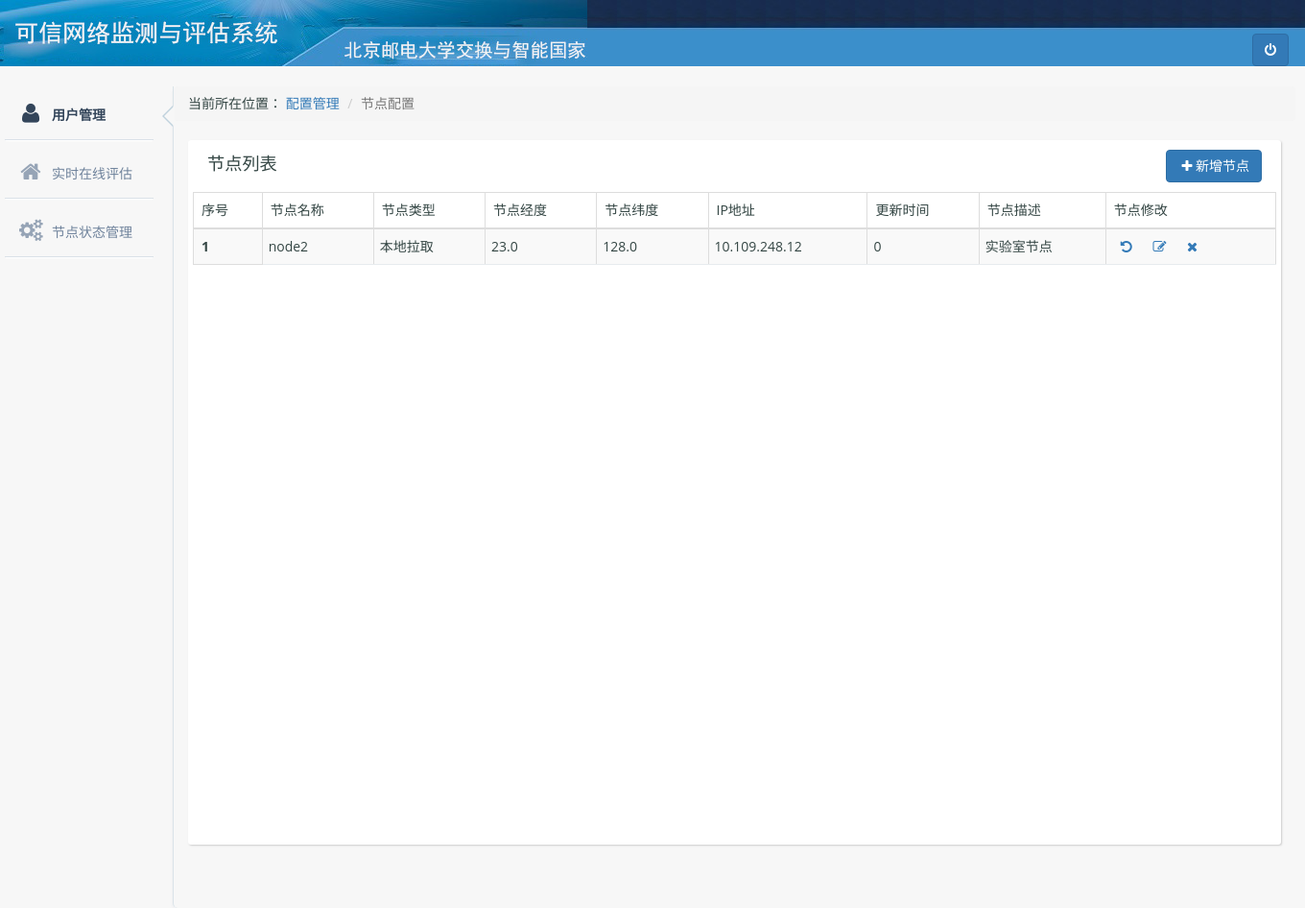
After one commit to bupttrust/Trust, a Django app: template trust/templates/config/nodeConfig.html in a window 1360 px wide. The commit adds this page. Shown: the whole page at 96% size. Run offline with Django 3.2, Linux system fonts and the light colour scheme; the template is opened without the code that fills it: values that come from a table or form of the project are taken from there, others are empty; data comes from the database, SQL or seed files in the repository; both versions use the stored data as it was after the commit; some libraries are stand-ins or nearby versions.

Commit message:
增加节点模块

```diff
--- a/mysite/urls.py
+++ b/mysite/urls.py
@@ -15,7 +15,7 @@ Including another URLconf
 """
 from django.conf.urls import url, include
 from django.contrib import admin
-from trust.views import index, usermanagement
+from trust.views import index, usermanagement, config, node
 
 urlpatterns = [
     url(r'^admin/', include(admin.site.urls)),
@@ -34,3 +34,20 @@ urlpatterns += [
     url(r'^regist/$', usermanagement.regist, name = 'regist'),
     url(r'^logout/$', usermanagement.logout, name = 'logout'),
 ]
+
+urlpatterns += [
+    #url(r'^appConfig/(\d+)/$', config.jobinfo),
+    #url(r'^job/edit$', config.editJob),
+    url(r'^nodeConfig/$', config.nodeConfig),
+    #url(r'^appConfig/$', config.jobStream),
+    #url(r'^templateConfig/$', config.templateConfig),
+    #url(r'^nodeState/$', config.nodeState),
+    #url(r'^config/inTimeState/$', config.inTimeState),
+]
+
+urlpatterns += [
+    url(r'^node/edit$', node.edit),
+    url(r'^node/delete$', node.delete),
+    url(r'^node/add$', node.addNode),
+    #url(r'^node/getServer$', node.getServers)
+]
--- a/trust/static/js/nodeConfig.js
+++ b/trust/static/js/nodeConfig.js
@@ -4,11 +4,11 @@ $(document).ready(function() {
     	var $thisrow = $(this).parent().parent();
     	$("#editNodeModal input.node-id").val($thisrow.attr('id'));
 	   	$("#editNodeModal .form-group input.node-name").val($thisrow.children(':eq(1)').text());
-    	$("#editNodeModal .form-group input.node-desc").val($thisrow.children(':eq(2)').text());
-    	$("#editNodeModal .form-group input.node-ip").val($thisrow.children(':eq(3)').text());
-		$("#editNodeModal .form-group input.node-cpucount").val($thisrow.children(':eq(4)').text());
-		$("#editNodeModal .form-group input.node-cpuFrequency").val($thisrow.children(':eq(5)').text());
-		$("#editNodeModal .form-group input.node-memory").val($thisrow.children(':eq(6)').text());
+    	$("#editNodeModal .form-group input.node-type").val($thisrow.children(':eq(2)').text());
+    	$("#editNodeModal .form-group input.node-x").val($thisrow.children(':eq(3)').text());
+		$("#editNodeModal .form-group input.node-y").val($thisrow.children(':eq(4)').text());
+		$("#editNodeModal .form-group input.node-ip").val($thisrow.children(':eq(5)').text());
+		$("#editNodeModal .form-group input.node-desc").val($thisrow.children(':eq(6)').text());
 		$("#editNodeModal .form-group input.node-memorySpeed").val($thisrow.children(':eq(7)').text());
 		$("#editNodeModal .form-group input.node-disk").val($thisrow.children(':eq(8)').text());
 		$("#editNodeModal .form-group input.node-gpu").val($thisrow.children(':eq(9)').text());
--- /dev/null
+++ b/trust/templates/config/nodeConfig.html
@@ -0,0 +1,218 @@
+{% extends "base/page-base.html" %}
+{% block title %}节点配置{% endblock %}
+{% load staticfiles %}
+
+{% block css %}
+<link rel="stylesheet" href="{% static "css/compiled/nodeConfig.css" %}"rel="stylesheet" type="text/css" />
+{% endblock %}
+
+{% block side-nav %}
+{% include "side-nav/side-nav-config.html" %}
+{% endblock %}
+
+{% block content %}
+
+<!-- main container -->
+<div class="content container">
+    <div class="row">
+        <ol class="breadcrumb">
+            <span>当前所在位置：</span>
+            <li>
+                <a>配置管理</a>
+            </li>
+            <li class="active">节点配置</li>
+        </ol>
+    </div>
+
+    <div class="row">
+        <div class="col-md-12">
+          <div class="main-box">
+            <!-- Default panel contents -->
+            <div class="main-box-header clearfix">
+                <h2 class="pull-left">节点列表</h2>
+                <a class="btn btn-primary pull-right" data-toggle="modal" data-target='#newNodeModal' id="add-node"> <i class="fa fa-plus fa-fw"></i>新增节点</a>
+            </div>
+            <div class="main-box-body">
+
+                <div class="row">
+                    <div class="table-responsive">
+                            <table class="table table-striped table-hover table-bordered " id="rawnodes">
+                                <thead>
+                                    <tr>
+                                        <td>序号</td>
+                                        <td>节点名称</td>
+                                        <td>节点类型</td>
+                                        <td>节点经度</td>
+                                        <td>节点纬度</td>
+                                        <td>IP地址</td>
+                                        <td>更新时间</td>
+                                        <td>节点描述</td>
+                                        <td>节点修改</td>
+                                    </tr>
+                                </thead>
+
+
+                                <tbody>
+                                {%for node in nodes%}
+                                <tr id='{{node.id}}'>
+                                    <th>{{forloop.counter}}</th>
+                                    <td>{{node.name}}</td>
+                                    <td>{{node.node_type}}</td>
+                                    <td>{{node.location_x}}</td>
+                                    <td>{{node.location_y}}</td>
+                                    <td>{{node.node_ip}}</td>
+                                    <td>{{node.update_time}}</td>
+                                    <td>{{node.introduction}}</td>
+                                    <td>
+                                        <a data-toggle='modal' class='btn btn-resetNode'><i class='fa fa-rotate-left'></i></a>
+                                        <a data-toggle='modal' class='btn btn-editNode'><i class='fa fa-pencil-square-o'></i></a>
+                                        <a data-toggle='modal' class='btn btn-deleteNode'><i class='fa fa-times'></i></a>
+                                    </td>
+                                </tr>
+                                {%endfor%}
+                                </tbody>
+                            </table>
+                    </div>
+                </div>
+            </div>
+        </div>
+    </div>
+
+    </div>
+</div>
+<!--（Modal） -->
+<div class="modal fade" id="editNodeModal" tabindex="-1" role="dialog" aria-labelledby="editNodeModal" aria-hidden="true">
+    <div class="modal-dialog editNodeModal">
+        <div class="modal-content">
+            <div class="modal-header">
+                <button type="button" class="close" data-dismiss="modal" aria-hidden="true">&times;</button>
+                <h4 class="modal-title" id="editModalLabel">编辑节点</h4>
+            </div>
+            <div class="modal-body">
+                <form class="row" id="form-edit-node">
+                <input type="text" name='node-id' class='node-id' value='' style="display:none" />
+                <div class="form-group col-md-6">
+                    <label for="">节点名称</label>
+                    <input type="text" class="form-control node-name" name="node-name" id="" placeholder="">
+                </div>
+                <div class="form-group col-md-6">
+                    <label for="">节点类型</label>
+                    <input type="text" class="form-control node-type" name="node-type" id="" placeholder="">
+                </div>
+                <div class="form-group col-md-6">
+                    <label for="">节点经度</label>
+                    <input type="text" class="form-control node-x" name="node-x" id="" placeholder="">
+                </div>
+                <div class="form-group col-md-6">
+                    <label for="">节点纬度</label>
+                    <input type="text" class="form-control node-y" name="node-y" id="" placeholder="">
+                </div>
+                <div class="form-group col-md-6">
+                    <label for="">IP地址</label>
+                    <input type="text" class="form-control node-ip" name="node-ip" id="" placeholder="">
+                </div>
+                <div class="form-group col-md-6">
+                    <label for="">节点描述</label>
+                    <input type="text" class="form-control node-desc" name="node-desc" id="" placeholder="">
+                </div>
+
+                </form>
+            </div>
+            <div class="modal-footer">
+                <button type="button" class="btn btn-default" data-dismiss="modal">取消</button>
+                <button type="button" class="btn btn-primary">保存</button>
+            </div>
+        </div>
+    </div>
+    <!-- /.modal-content -->
+</div>
+<!-- /.modal -->
+
+<!--（Modal） -->
+<div class="modal fade" id="newNodeModal" tabindex="-1" role="dialog" aria-labelledby="newNodeModal" aria-hidden="true">
+    <div class="modal-dialog newNodeModal">
+        <div class="modal-content">
+            <div class="modal-header">
+                <button type="button" class="close" data-dismiss="modal" aria-hidden="true">&times;</button>
+                <h4 class="modal-title" id="newModalLabel">新增节点</h4>
+            </div>
+            <div class="modal-body">
+               <form class="row" id="form-add-node">
+                <div class="form-group col-md-6">
+                    <label for="">节点名称</label>
+                    <input type="text" class="form-control node-name" name="name" id="" placeholder="">
+                </div>
+                <div class="form-group col-md-6">
+                    <label for="">节点类型</label>
+                    <input type="text" class="form-control node-name" name="node-type" id="" placeholder="">
+                </div>
+                <div class="form-group col-md-6">
+                    <label for="">节点经度</label>
+                    <input type="text" class="form-control node-name" name="node-x" id="" placeholder="">
+                </div>
+                <div class="form-group col-md-6">
+                    <label for="">节点纬度</label>
+                    <input type="text" class="form-control node-name" name="node-y" id="" placeholder="">
+                </div>
+                <div class="form-group col-md-6">
+                    <label for="">IP地址</label>
+                    <input type="text" class="form-control node-ip" name="node-ip" id="" placeholder="">
+                </div>
+                <div class="form-group col-md-6">
+                    <label for="">节点描述</label>
+                    <input type="text" class="form-control node-desc" name="node-desc" id="" placeholder="">
+                </div>
+
+            </form>
+            </div>
+            <div class="modal-footer">
+                <button type="button" class="btn btn-default" data-dismiss="modal">取消</button>
+                <button type="button" class="btn btn-primary">保存</button>
+            </div>
+        </div>
+    </div>
+    <!-- /.modal-content -->
+</div>
+<!-- /.modal -->
+
+
+<!--（Modal） -->
+<div class="modal fade" id="deleteNodeModal" tabindex="-1" role="dialog"
+   aria-labelledby="deleteNodeModal" aria-hidden="true">
+   <div class="modal-dialog">
+      <div class="modal-content">
+         <div class="modal-body">
+         <h4 class="modal-title text-center">
+               确认要删除该节点？<p>(删除后不可恢复)</p>
+            </h4>
+         </div>
+         <div class="modal-footer">
+            <button type="button" class="btn btn-default btn-sm" data-dismiss="modal">取消</button>
+            <button type="button" class="btn btn-danger btn-sm">确认删除</button>
+         </div>
+      </div>
+    </div><!-- /.modal-content -->
+</div><!-- /.modal -->
+
+
+<div class="modal fade" id="resetNodeModal" tabindex="-1" role="dialog" aria-labelledby="resetNodeModal" aria-hidden="true">
+   <div class="modal-dialog">
+      <div class="modal-content">
+         <div class="modal-body">
+         <h4 class="modal-title text-center">
+               确认要重置该节点？<p>(重置后不可恢复)</p>
+            </h4>
+         </div>
+         <div class="modal-footer">
+            <button type="button" class="btn btn-default btn-sm" data-dismiss="modal">取消</button>
+            <button type="button" class="btn btn-danger btn-sm">确认重置</button>
+         </div>
+      </div>
+    </div><!-- /.modal-content -->
+</div><!-- /.modal -->
+
+
+
+{% endblock %} {% block javascript %}
+<script src="{% static "js/nodeConfig.js"%}"></script>
+{% endblock %}
--- a/trust/templates/side-nav/side-nav-config.html
+++ b/trust/templates/side-nav/side-nav-config.html
@@ -1,44 +1,40 @@
 <div id="sidebar-nav">
     <ul id="dashboard-menu">
-        <li>
-            <a href="/index/page/1">
-                <i class="fa fa-fw fa-home"></i>
-                <span>测试任务</span>
-            </a>
-        </li>
-        <li>
+        <li class="active">
+            <div class="pointer">
+                <div class="arrow"></div>
+                <div class="arrow_border"></div>
+            </div>
             <a href="/userprofile">
                 <i class="fa fa-user fa-fw"></i>
                 <span>用户管理</span>
             </a>
         </li>
         <li>
-            <div class="pointer">
-                <div class="arrow"></div>
-                <div class="arrow_border"></div>
-            </div>
+            <a class="dropdown-toggle" href="#">
+                <i class="fa fa-fw fa-home"></i>
+                <span>实时在线评估</span>
+                <ul class="submenu">
+                    <li>
+                        <a href="/nodeConfig">新建评估任务</a>
+                    </li>
+                    <li>
+                        <a href="/nodeState">评估任务管理</a>
+                    </li>
+                </ul>
+            </a>
+        </li>
+        <li>
             <a class="dropdown-toggle" href="#">
                 <i class="fa-cogs fa fa-fw"></i>
-                <span>配置管理</span>
+                <span>节点状态管理</span>
             </a>
             <ul class="submenu">
                 <li>
-                    <a href="/nodeConfig">节点配置管理</a>
+                    <a href="/nodeConfig">新建监测节点</a>
                 </li>
                 <li>
-                    <a href="/nodeState">节点状态监测</a>
-                </li>
-                <li>
-                    <a href="/environment">运行环境配置管理</a>
-                </li>
-                <li>
-                    <a href="/simulationEnvironment">对比环境配置管理</a>
-                </li>
-                <li>
-                    <a href="/appConfig">作业流配置管理</a>
-                </li>
-                <li>
-                    <a href="/templateConfig">系统模板配置管理</a>
+                    <a href="/nodeState">查询节点记录</a>
                 </li>
             </ul>
         </li>
```
Also changed, not shown: trust/models.py (+33 -0 lines), trust/views/config.py (added, +169 -0 lines), trust/views/node.py (added, +91 -0 lines), db.sqlite3, trust/migrations/0002_node.py (added), trust/migrations/0003_auto_20170306_0822.py (added), 6 other files.
